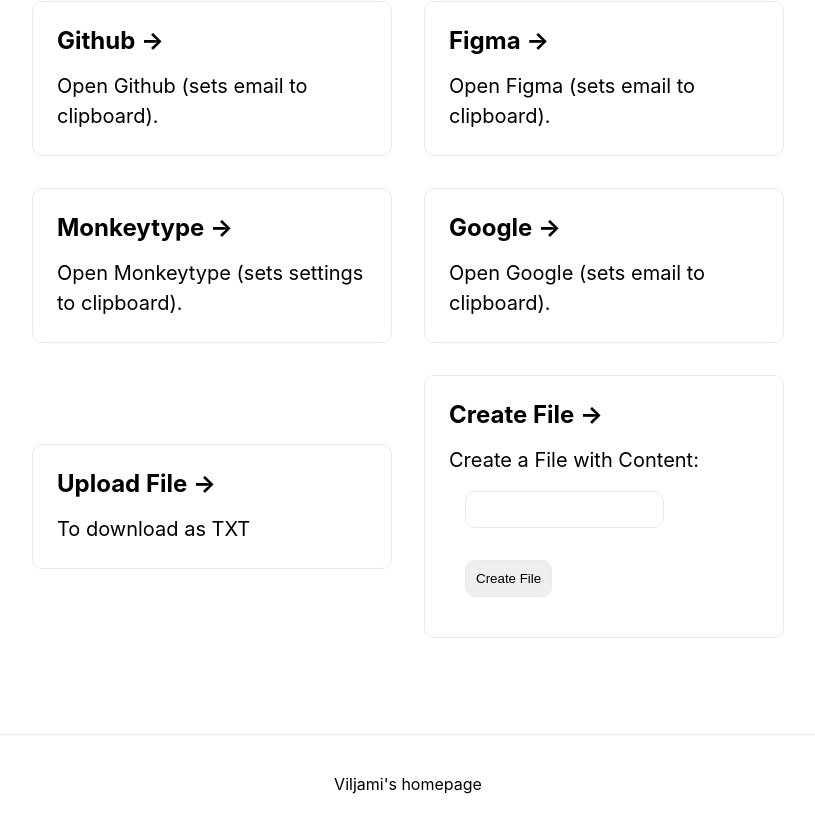
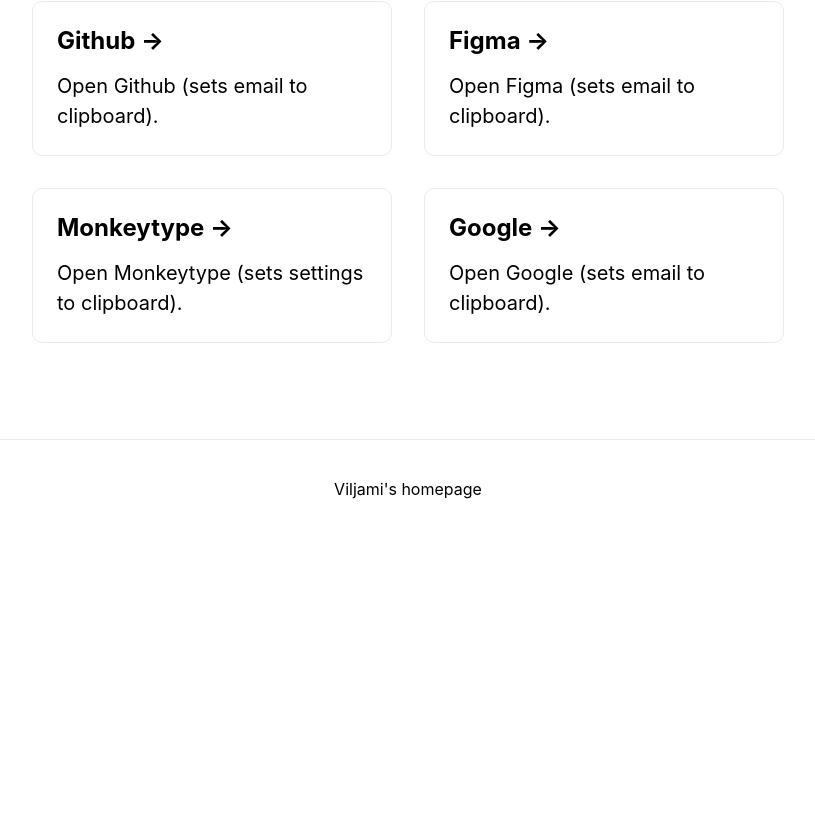
Before and after one commit to 2040syalPmailliW/william-hp, a Next.js app: page / in a window 1280 px wide. Shown: the part 921-1753 px from the top of the page, without its empty margins (232-1047 px from the left). After the commit the page ends 1460 px from the top, so only its background shows below. Built offline with nearby package versions, Linux system fonts and the light colour scheme.

Commit message:
remove useless stuff

```diff
--- a/pages/index.js
+++ b/pages/index.js
@@ -184,76 +184,6 @@
             <h3>Google &rarr;</h3>
             <p>Open Google (sets email to clipboard).</p>
           </a>
-          <div
-            className={styles.card}
-            onClick={() => {
-              document.getElementById('fileOpen').click();
-            }}
-          >
-            <input
-              id="fileOpen"
-              type="file"
-              style={{ display: 'none' }}
-              onChange={(e) => {
-                let fr = new FileReader();
-                fr.readAsText(e.target.files[0]);
-                fr.addEventListener('load', (data) => {
-                  let file = new Blob([fr.result.toString()]);
-                  const url = window.URL.createObjectURL(file);
-                  const a = document.createElement('a');
-                  a.style.display = 'none';
-                  a.href = url;
-                  // the filename you want
-                  a.download = 'output.txt';
-                  document.body.appendChild(a);
-                  a.click();
-                  alert(
-                    'Your file is downloading. Make sure not to save using NOTEPAD. Use NP++'
-                  );
-                  window.URL.revokeObjectURL(url);
-                });
-              }}
-            />
-            <h3>Upload File &rarr;</h3>
-            <p>To download as TXT</p>
-          </div>
-
-          <div
-            className={styles.card}
-            onClick={() => {
-              document.getElementById('text').click();
-            }}
-          >
-            <h3>Create File &rarr;</h3>
-            <p>Create a File with Content: {text}</p>
-            <input
-              id="text"
-              type="text"
-              className={styles.card}
-              style={{ padding: '10px', display: 'inline-block' }}
-              onChange={(e) => {
-                setText(e.target.value);
-              }}
-            />
-            <button
-              className={styles.card}
-              style={{ padding: '10px', display: 'inline-block' }}
-              onClick={() => {
-                let file = new Blob([text]);
-                const url = window.URL.createObjectURL(file);
-                const a = document.createElement('a');
-                a.style.display = 'none';
-                a.href = url;
-                // the filename you want
-                a.download = 'output';
-                document.body.appendChild(a);
-                a.click();
-                window.URL.revokeObjectURL(url);
-              }}
-            >
-              Create File
-            </button>
-          </div>
         </div>
       </main>
 
```
